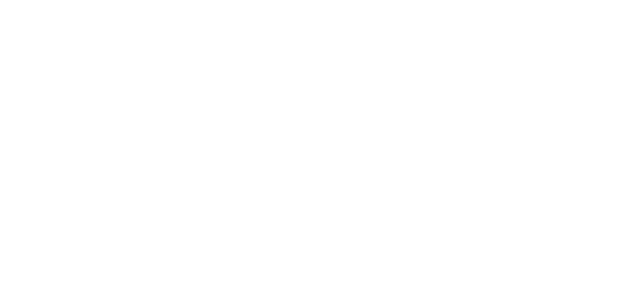
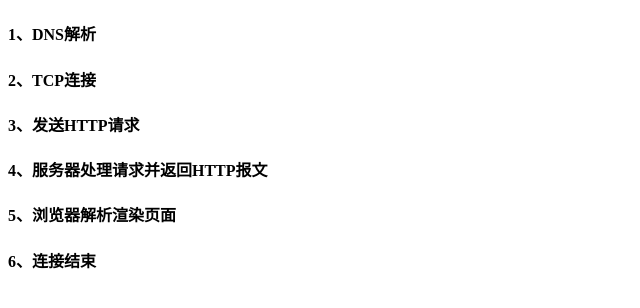
Before and after one commit to ReyXue/---, a plain HTML site: page other/从输入URL到页面加载.html in a window 1280 px wide. Shown: the whole page, without its empty margins (0-640 px from the left). Drawn offline with Linux system fonts and the light colour scheme.

Commit message:
修改了正则，添加了一个新问题

```diff
--- a/other/从输入URL到页面加载.html
+++ b/other/从输入URL到页面加载.html
@@ -9,7 +9,23 @@
 </head>
 
 <body>
+    <h4>1、DNS解析</h4>
+    <!-- DNS解析的过程就是寻找哪台机器上有你需要资源的过程。 -->
+    <h4>2、TCP连接</h4>
 
+    <h4>3、发送HTTP请求</h4>
+
+    <h4>4、服务器处理请求并返回HTTP报文</h4>
+
+    <h4>5、浏览器解析渲染页面</h4>
+    <!-- 浏览器是一个边解析边渲染的过程。首先浏览器解析HTML文件构建DOM树，
+        然后解析CSS文件构建渲染树，等到渲染树构建完成后，浏览器开始布局渲染树并将其绘制到屏幕上。
+        这个过程比较复杂，涉及到两个概念: reflow(回流)和repain(重绘)。
+        DOM节点中的各个元素都是以盒模型的形式存在，这些都需要浏览器去计算其位置和大小等，
+        这个过程称为relow;当盒模型的位置,大小以及其他属性，如颜色,字体,等确定下来之后，
+        浏览器便开始绘制内容，这个过程称为repain。页面在首次加载时必然会经历reflow和repain。
+        reflow和repain过程是非常消耗性能的，尤其是在移动设备上，它会破坏用户体验，有时会造成页面卡顿。所以我们应该尽可能少的减少reflow和repain -->
+    <h4>6、连接结束</h4>
 </body>
 
 </html>
```
Also changed, not shown: other/一些常用的正则.html (+2 -2 lines).
